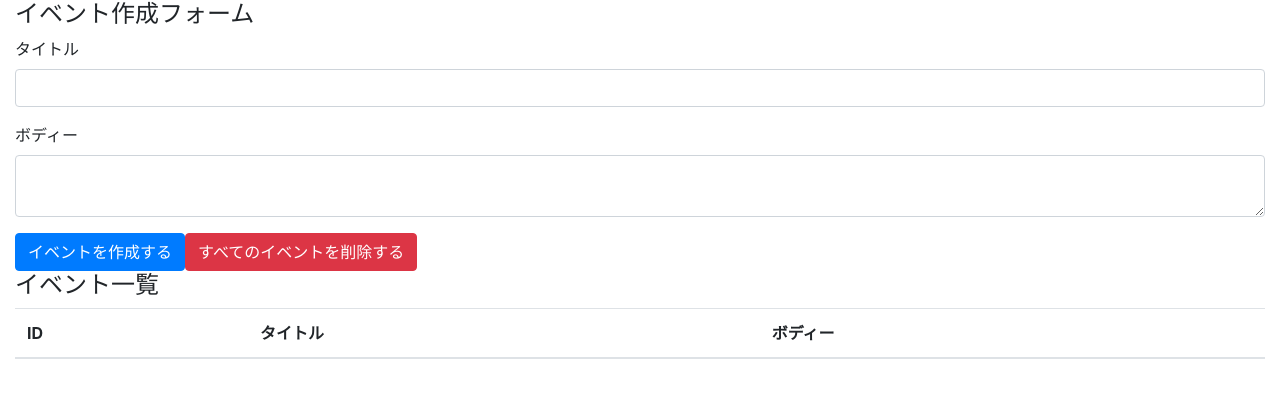
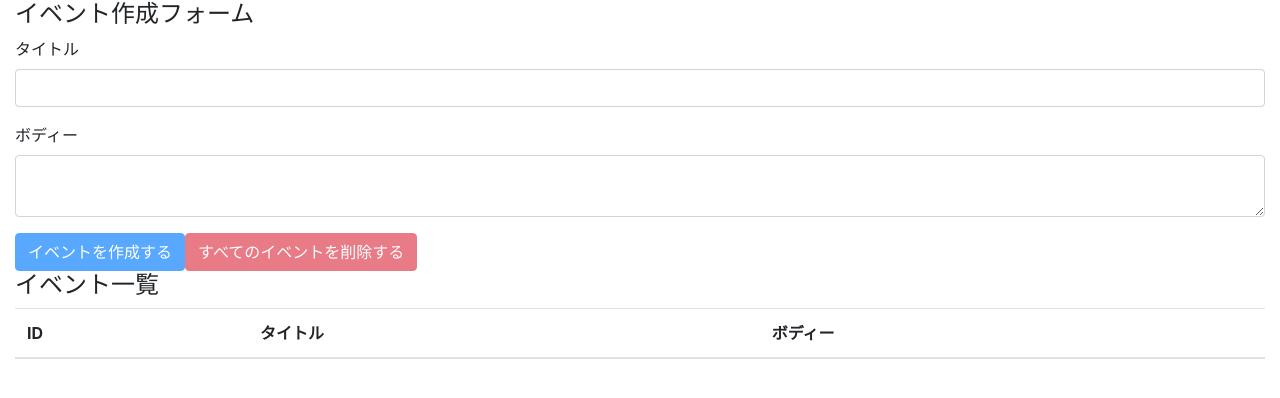
Before and after one commit to wat1881mayer/react-hooks-101, a React (Create React App) app: page / in a window 1280 px wide. Shown: the top 398 px of the page. Built offline with nearby package versions, Linux system fonts and the light colour scheme.

Commit message:
implement all events deletion feature

```diff
--- a/src/components/App.js
+++ b/src/components/App.js
@@ -20,7 +20,13 @@
     setBody('')
   }
 
+  const deleteAllEvents = (e) =>{
+    e.preventDefault()
+    const result = window.confirm('全てのイベントを本当に削除しても良いですか？')
+    if (result) dispatch({type:'DELETE_ALL_EVENT'})
+  }
 
+  const unCreatable = title==='' || body === ''
 
   return (
     <div className="container-fluid">
@@ -38,8 +44,8 @@
           }}></textarea>
         </div>
 
-         <button className ="btn btn-primary" onClick= {addEvent}>イベントを作成する</button>
-         <button className ="btn btn-danger">すべてのイベントを削除する</button>
+         <button className ="btn btn-primary" onClick= {addEvent} disabled={unCreatable}>イベントを作成する</button>
+         <button className ="btn btn-danger" onClick={deleteAllEvents} disabled ={state.length === 0}>すべてのイベントを削除する</button>
       </form>
 
       <h4>イベント一覧</h4>
--- a/src/components/Event.js
+++ b/src/components/Event.js
@@ -3,7 +3,8 @@
 const Event = ({dispatch,event})=> {
     const id = event.id
     const handleClickDeleteButton =() =>{
-      dispatch({type:'DELETE_EVENT',id:id})
+      const result = window.confirm(`イベント(id=${id})を本当に削除しても良いですか？`)
+       if (result) dispatch({type:'DELETE_EVENT',id:id})
     };
   return (
     <tr>
```
